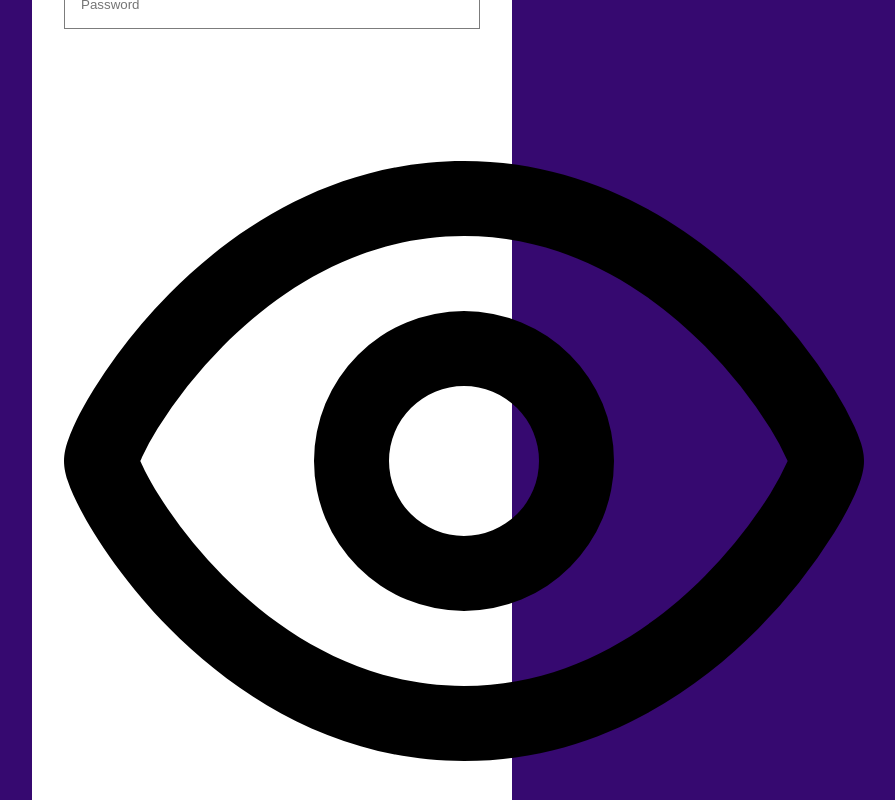
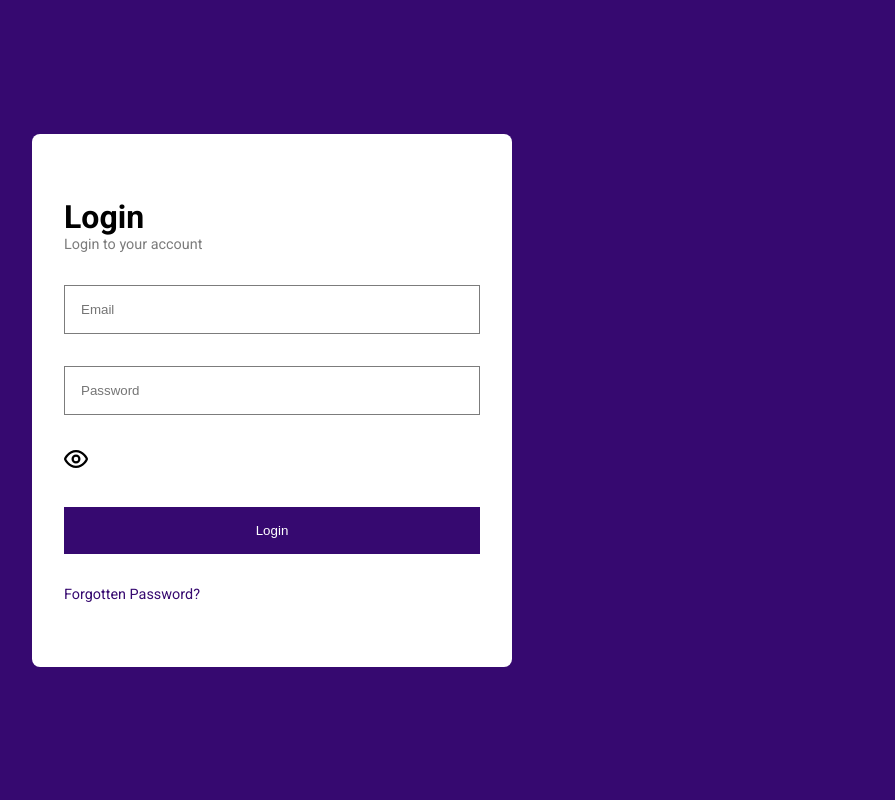
Before and after one commit to alli-Codes/login-page, a Svelte app: page / in a window 1280 px wide. Shown: the top 800 px of the page, without its empty margins (368-1263 px from the left). Built offline with nearby package versions, Linux system fonts and the light colour scheme.

Commit message:
Changing the height and width of the icon

```diff
--- a/src/Icon.svelte
+++ b/src/Icon.svelte
@@ -1,11 +1,6 @@
 <!-- Uploaded to: SVG Repo, www.svgrepo.com, Transformed by: SVG Repo Mixer Tools -->
-<svg
-  width="800px"
-  height="800px"
-  viewBox="0 0 16 16"
-  xmlns="http://www.w3.org/2000/svg"
-  fill="none"
->
+<main style="width: 1.5rem;">
+  <svg viewBox="0 0 16 16" xmlns="http://www.w3.org/2000/svg" fill="none">
     <g fill="#000000" fill-rule="evenodd" clip-rule="evenodd">
       <path
         d="M8 5a3 3 0 100 6 3 3 0 000-6zM6.5 8a1.5 1.5 0 113 0 1.5 1.5 0 01-3 0z"
@@ -16,3 +11,4 @@
       />
     </g>
   </svg>
+</main>
```
Lines whose indentation alone changed are shown as unchanged.
